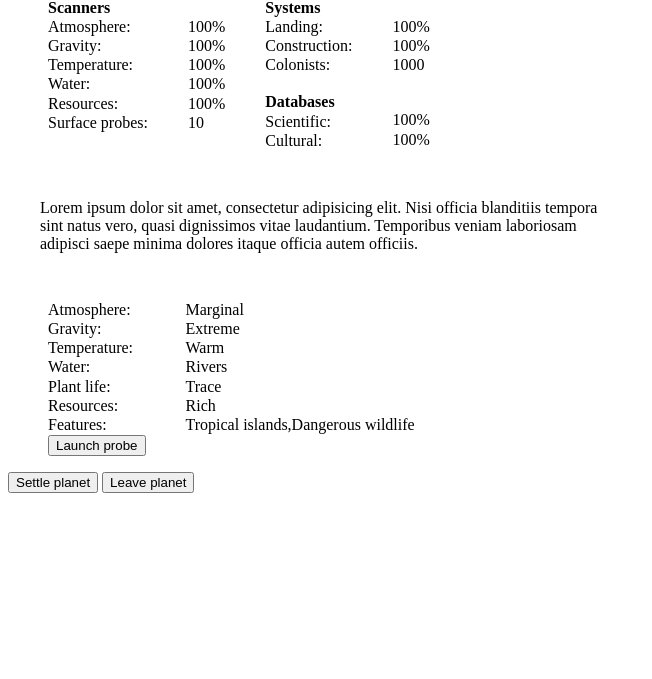
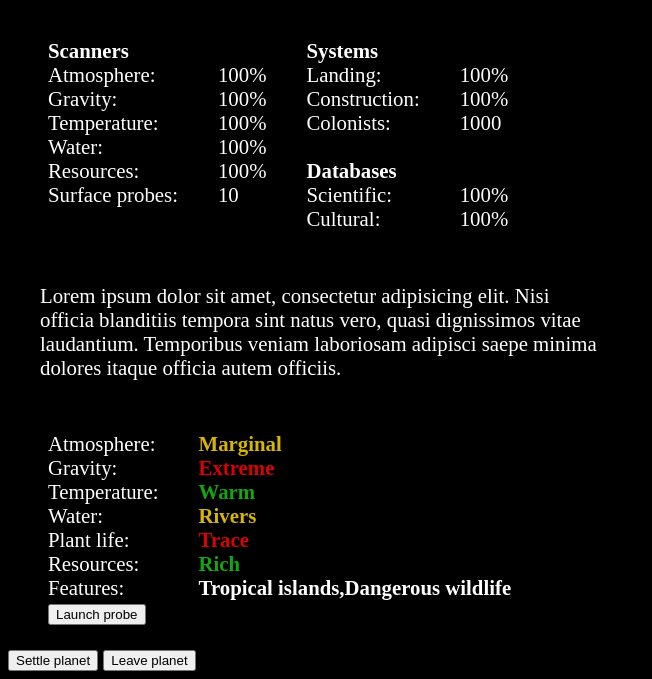
Before and after one commit to Node4976616e/final_frontier, a plain HTML site: page index.html in a window 1280 px wide. Shown: the part 138-817 px from the top of the page, without its empty margins (0-652 px from the left). Drawn offline with Linux system fonts and the light colour scheme.

Commit message:
update, change colors according to being positive or negative in planet overview

```diff
--- a/game.js
+++ b/game.js
@@ -7,6 +7,12 @@ id_planetWater.textContent = getPlanetWater();
 id_planetPlantLife.textContent = getPlanetPlantLife();
 id_planetResources.textContent = getPlanetResources();
 id_planetFeatures.textContent = getPlanetFeatures();
+/*TEXT COLORS*/
+const text_red = 'rgb(218, 3, 3)';
+const text_yellow = 'rgb(214, 182, 0)';
+const text_green = 'rgb(18, 167, 18)';
+const text_purple = 'rgb(139, 3, 202)';
+
 
 function leavePlanet() {
     let element = document.getElementById("main-text");
@@ -15,4 +21,75 @@ function leavePlanet() {
     element.remove();
     element = document.getElementById("planet-overview");
     element.remove();
+    randomEvent();
 }
+
+function randomEvent() { }
+
+
+//Change color of planet specs text according to if it is positive or negative
+/*Variables for each planetary feature - Atmosphere,Gravity,Temperature,Water,Plant life
+resources, features*/
+const planet_atmosphere_status = document.querySelector('#planetAtmosphere');
+const planet_gravity_status = document.querySelector('#planetGravity');
+const planet_temperature_status = document.querySelector('#planetTemperature');
+const planet_water_status = document.querySelector('#planetWater');
+const planet_plant_life_status = document.querySelector('#planetPlantLife');
+const planet_resources_status = document.querySelector('#planetResources');
+//PLANET ATMOSPHERE
+
+if (planet_atmosphere_status.innerHTML === 'None' || planet_atmosphere_status.innerHTML === 'Non breathable') {
+    planet_atmosphere_status.style.color = text_red;
+} else if (planet_atmosphere_status.innerHTML === 'Marginal') {
+    planet_atmosphere_status.style.color = text_yellow;
+} else {
+    planet_atmosphere_status.style.color = text_green;
+}
+//PLANET GRAVITY
+if (planet_gravity_status.innerHTML === 'Low' || planet_gravity_status.innerHTML === 'Extreme') {
+    planet_gravity_status.style.color = text_red;
+} else if (planet_gravity_status.innerHTML === 'High') {
+    planet_gravity_status.style.color = text_yellow;
+} else {
+    planet_gravity_status.style.color = text_green;
+}
+//PLANET TEMPERATURE
+if (planet_temperature_status.innerHTML === 'Freezing' || planet_temperature_status.innerHTML === 'Very hot') {
+    planet_temperature_status.style.color = text_red;
+} else if (planet_temperature_status.innerHTML === 'Very cold' || planet_temperature_status.innerHTML === 'Hot') {
+    planet_temperature_status.style.color = text_yellow;
+} else {
+    planet_temperature_status.style.color = text_green;
+}
+//PLANET WATER
+if (planet_water_status.innerHTML === 'None' || planet_water_status.innerHTML === 'Trace') {
+    planet_water_status.style.color = text_red;
+} else if (planet_water_status.innerHTML === 'Rivers') {
+    planet_water_status.style.color = text_yellow;
+} else {
+    planet_water_status.style.color = text_green;
+}
+//PLANET WATER
+if (planet_water_status.innerHTML === 'None' || planet_water_status.innerHTML === 'Trace') {
+    planet_water_status.style.color = text_red;
+} else if (planet_water_status.innerHTML === 'Rivers') {
+    planet_water_status.style.color = text_yellow;
+} else {
+    planet_water_status.style.color = text_green;
+}
+//PLANET PLANT LIFE
+if (planet_plant_life_status.innerHTML === 'None' || planet_plant_life_status.innerHTML === 'Trace') {
+    planet_plant_life_status.style.color = text_red;
+} else if (planet_plant_life_status.innerHTML === 'Moss') {
+    planet_plant_life_status.style.color = text_yellow;
+} else {
+    planet_plant_life_status.style.color = text_green;
+}
+//PLANET RESOURCES
+if (planet_resources_status.innerHTML === 'Poor') {
+    planet_resources_status.style.color = text_red;
+} else if (planet_resources_status.innerHTML === 'Mediocre') {
+    planet_resources_status.style.color = text_yellow;
+} else {
+    planet_resources_status.style.color = text_green;
+}
--- a/index.html
+++ b/index.html
@@ -75,13 +75,13 @@
                 <li><button>Launch probe</button></li>
             </ul>
             <ul>
-                <li id="planetAtmosphere"></li>
-                <li id="planetGravity"></li>
-                <li id="planetTemperature"></li>
-                <li id="planetWater"></li>
-                <li id="planetPlantLife"></li>
-                <li id="planetResources"></li>
-                <li id="planetFeatures"></li>
+                <li id="planetAtmosphere" class="list-item"></li>
+                <li id="planetGravity" class="list-item"></li>
+                <li id="planetTemperature" class="list-item"></li>
+                <li id="planetWater" class="list-item"></li>
+                <li id="planetPlantLife" class="list-item"></li>
+                <li id="planetResources" class="list-item"></li>
+                <li id="planetFeatures" class="list-item"></li>
 
             </ul>
         </div>
--- a/planet.js
+++ b/planet.js
@@ -82,7 +82,7 @@ function getPlanetPlantLife() {
     let randomPlantLife = Math.floor((Math.random() * planetPlantLife.length));
     return [randomPlantLife = planetPlantLife[randomPlantLife]];
 }
-// function for choosing planet plant resources
+// function for choosing planet resources
 function getPlanetResources() {
     let randomResources = Math.floor((Math.random() * planetResources.length));
     return [randomResources = planetResources[randomResources]];
--- a/style.css
+++ b/style.css
@@ -1,3 +1,9 @@
+body {
+    background-color: black;
+    color: white;
+    font-size: 1.3rem;
+}
+
 #resource-window {
     display: flex;
 }
@@ -11,6 +17,10 @@
     display: flex;
 }
 
+.list-item {
+    font-weight: 600;
+}
+
 ul {
     list-style-type: none;
 }
```
